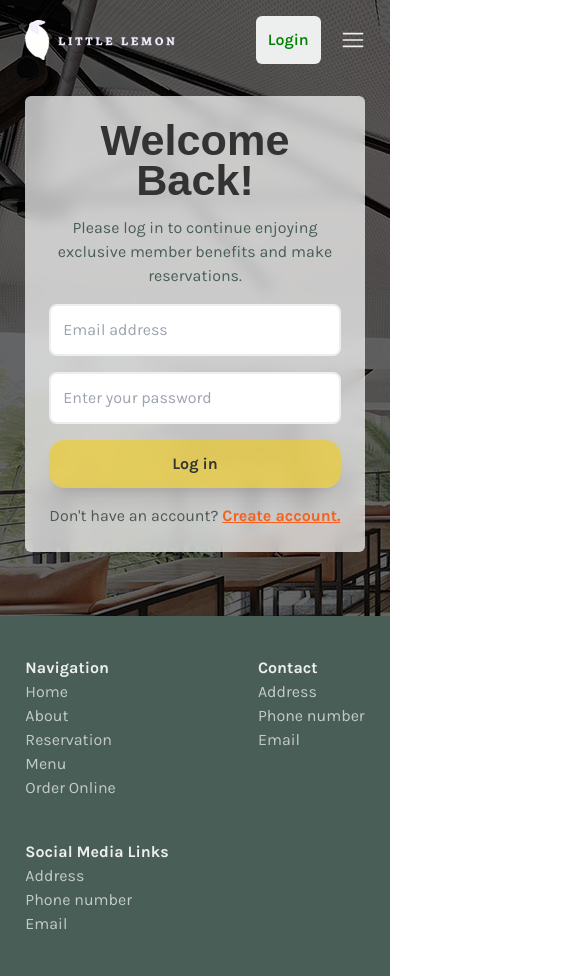
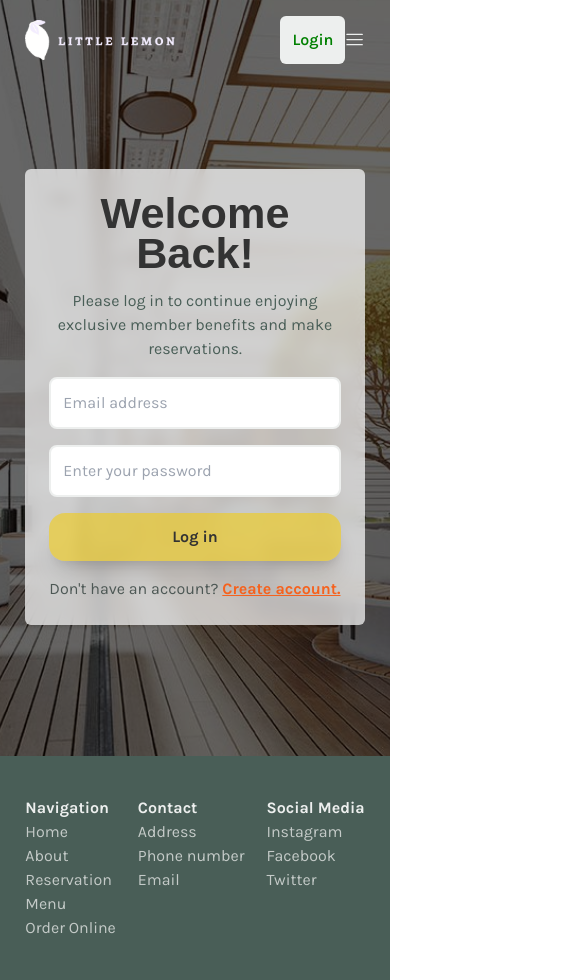
Before and after one commit to GoldieCodes/little-lemon-restaurant, a Next.js app: page /login in a window 390 px wide. Shown: the top 980 px of the page, 585 px wide, since content can reach past the window. Built offline with nearby package versions, Linux system fonts and the light colour scheme; no server answers; a web font is replaced by a local one.

Commit message:
fixed navbar responsiveness issues, font-sizing, button sizing

```diff
--- a/app/cart/page.jsx
+++ b/app/cart/page.jsx
@@ -3,6 +3,7 @@ import { CartContextParams } from "./CartContext"
 import Link from "next/link"
 import Image from "next/image"
 import { BsCartDash } from "react-icons/bs"
+import { GoTrash } from "react-icons/go"
 
 export default function Cart() {
   const {
@@ -19,7 +20,7 @@ export default function Cart() {
         <h1 className="text-2xl text-green">Your Cart</h1>
         {cartNumber > 0 ? (
           <button className="shadow-none rounded-lg px-6 mb-2">
-            <Link href="/menu">Continue shopping</Link>
+            <Link href="/menu">Back to shop</Link>
           </button>
         ) : null}
       </header>
@@ -39,7 +40,7 @@ export default function Cart() {
         ) : (
           cartData.map((menu) => (
             <article className="flex" key={menu.id}>
-              <div className="relative w-1/2 h-[30vh]">
+              <div className="relative w-1/2">
                 <Image
                   src={menu.img.src}
                   alt={menu.img.alt}
@@ -48,31 +49,31 @@ export default function Cart() {
                 />
               </div>
               <div className="bg-[white] w-1/2 shadow-md p-4 space-y-3 grid content-center">
-                <span className="flex justify-between">
+                <span className="md:flex justify-between">
                   <h4>{menu.title}</h4>
                   <p role="price-tag" className="price-tag">
                     ${menu.numOfOrderPrice}
                   </p>
                 </span>
                 <p className="line-clamp-2 text-sm">{menu.description}</p>
-                <div className="py-2 flex justify-between items-center">
-                  <button
-                    className="shadow-none bg-ash hover:bg-green/30 rounded-lg text-sm"
+                <div className="flex justify-between items-center">
+                  <span
+                    className="cursor-pointer text-dark/70 hover:text-[green] text-md md:text-lg"
                     onClick={() => removeFromCart(menu.id)}
                   >
-                    Remove item
-                  </button>
+                    <GoTrash />
+                  </span>
                   <p>
                     <span
                       onClick={() => decreaseOrderNum(menu.id)}
-                      className="cursor-pointer bg-pinkish/50 hover:bg-pinkish px-4 py-2 rounded-lg mr-4 ml-2"
+                      className="cursor-pointer bg-ash hover:bg-pinkish py-[0.2rem] px-[0.6rem] md:px-4 md:py-2 md:rounded-lg mr-4 ml-2"
                     >
                       -
                     </span>{" "}
                     <span className="font-bold">{menu.quantity} </span>
                     <span
                       onClick={() => increaseOrderNum(menu.id)}
-                      className="cursor-pointer bg-pinkish/50 hover:bg-pinkish px-4 py-2 rounded-lg ml-4"
+                      className="cursor-pointer bg-ash hover:bg-pinkish py-[0.2rem] px-[0.6rem] md:px-4 md:py-2 md:rounded-lg ml-4"
                     >
                       +
                     </span>
--- a/app/globals.css
+++ b/app/globals.css
@@ -27,7 +27,7 @@ p {
   @apply text-base font-bold text-brownish;
 }
 button {
-  @apply bg-yellow/60 text-sm md:text-[1.1rem] text-dark hover:bg-yellow active:translate-y-1 transition-all font-bold rounded-2xl py-3 px-4 shadow-xl;
+  @apply bg-yellow/60 text-[1rem] md:text-[1.1rem] text-dark hover:bg-yellow active:translate-y-1 transition-all font-bold rounded-2xl py-3 px-4 shadow-xl;
 }
 footer > main a,
 footer > main p {
@@ -58,13 +58,16 @@ section.wrapper {
   @apply !text-[green];
 }
 .slick-dots {
-  @apply !bottom-[-45px];
+  @apply !bottom-[-25px];
 }
-.slick-slide {
-  @apply !pr-8;
+.slick-list {
+  @apply !p-4;
 }
-.slick-slide:last-child {
-  @apply !pr-0;
+.slick-track {
+  @apply !flex !gap-8;
+}
+.slick-slide > div {
+  @apply !h-[52vh];
 }
 .slick-prev:before,
 .slick-next:before {
--- a/app/layout.js
+++ b/app/layout.js
@@ -30,11 +30,8 @@ export const metadata = {
 
 export default function RootLayout({ children }) {
   return (
-    <html
-      lang="en"
-      className={`${karla.variable} ${markazi.variable} overflow-x-hidden`}
-    >
-      <body>
+    <html lang="en" className={`${karla.variable} ${markazi.variable}`}>
+      <body className="overflow-x-hidden">
         <link rel="icon" href="/dish_icon.svg" sizes="any" />
         <LoginChecker>
           <CartContext>
--- a/app/login/page.jsx
+++ b/app/login/page.jsx
@@ -59,7 +59,7 @@ export function LogOutBtn({ hideLogOutBtn }) {
 
   return (
     <button
-      className={`absolute top-12 z-50 py-[6px] px-6 bg-pinkish hover:bg-yellow ${
+      className={`absolute top-12 z-50 py-[6px] bg-pinkish hover:bg-yellow ${
         hideLogOutBtn ? "invisible" : "visible"
       }`}
       onClick={() => SignOut()}
--- a/components/Background.jsx
+++ b/components/Background.jsx
@@ -7,9 +7,9 @@ export default function Background({ children }) {
 
   return (
     <div
-      className={`relative w-full h-full ${
+      className={`relative w-full h-full pt-[12vh] overflow-x-hidden ${
         pageUrl
-          ? "bg-[url('/restaurant.jpg')] bg-[black]/60 bg-blend-overlay"
+          ? "bg-[url('/restaurant.jpg')] bg-[black]/60 bg-blend-overlay bg-cover bg-center"
           : "bg-ash/35"
       }`}
     >
--- a/components/Footer.jsx
+++ b/components/Footer.jsx
@@ -43,13 +43,13 @@ export default function Footer() {
           </p>
         </nav>
         <nav className="">
-          <h6>Social Media Links</h6>
+          <h6>Social Media</h6>
           <p className="text-sm">
-            Address
+            Instagram
             <br />
-            Phone number
+            Facebook
             <br />
-            Email
+            Twitter
           </p>
         </nav>
       </main>
--- a/components/LoginOrCreateAccountTemplate.jsx
+++ b/components/LoginOrCreateAccountTemplate.jsx
@@ -44,8 +44,8 @@ export default function LoginOrCreateAccountTemplate({
   const router = useRouter()
 
   return (
-    <main className="min-h-[50vh] wrapper">
-      <div className="lg:w-2/3 mt-4 md:mt-10 mx-auto bg-[white]/70 rounded-md p-6 md:p-12 backdrop-blur-[7px]">
+    <main className="min-h-[70vh] flex items-center wrapper">
+      <div className="lg:w-2/3 md:mt-8 mx-auto bg-[white]/70 rounded-md p-6 md:p-12 backdrop-blur-[7px]">
         <h1 className="mb-4 font-bold text-2xl text-dark text-center leading-10">
           {heading}
         </h1>
--- a/components/Nav.jsx
+++ b/components/Nav.jsx
@@ -14,9 +14,26 @@ import { useMediaQuery } from "react-responsive"
 
 export default function Nav() {
   const currentPath = usePathname()
+  const [hasScrolled, setHasScrolled] = useState(false)
+
+  useEffect(() => {
+    const handleScroll = () => {
+      setHasScrolled(window.scrollY > 50)
+    }
+
+    window.addEventListener("scroll", handleScroll)
+    return () => window.removeEventListener("scroll", handleScroll)
+  }, [])
 
   return (
-    <header className="wrapper flex justify-between items-center py-4">
+    <header
+      className={`fixed top-0 left-0 right-0 z-50 transition-all ${
+        hasScrolled
+          ? "bg-[white]/80 backdrop-blur-md shadow-md py-2"
+          : "bg-transparent py-4"
+      }`}
+    >
+      <div className="wrapper flex justify-between items-center">
         <Link href="/">
           {currentPath === "/login" || currentPath === "/create-account" ? (
             <Image
@@ -34,8 +51,8 @@ export default function Nav() {
             />
           )}
         </Link>
-
         <NavLinks />
+      </div>
     </header>
   )
 }
@@ -45,8 +62,8 @@ export const NavLinks = () => {
   const [hideLogOutBtn, setLogOutBtn] = useState(true)
   const userParams = LoggedinUserParams()
   const { cartNumber, newItemAdded } = CartContextParams(null)
-  const [toggleMenu, setToggleMenu] = useState()
-  const isMobile = useMediaQuery({ maxWidth: 800 })
+  const [hideMenu, setHideMenu] = useState()
+  const isMobile = useMediaQuery({ maxWidth: 1024 })
 
   //I used useEffect here because the UI was always showing the logout button whenever a new login is done
   //So the useEffect here always fires whenever the currentUser state changes, to hide the button (in case it is not hidden)
@@ -56,18 +73,18 @@ export const NavLinks = () => {
   }, [userParams.currentUser])
 
   useEffect(() => {
-    if (isMobile) setToggleMenu(true)
-    else setToggleMenu(false)
-  }, [isMobile])
+    if (isMobile) setHideMenu(true)
+    else setHideMenu(false)
+  }, [isMobile, currentPath])
 
   return (
     <nav className="font-semibold text-sm font-sans text-green flex items-center">
       <div
-        className={` ${isMobile ? "mobileNav" : null} ${
-          toggleMenu ? "left-full opacity-0" : "left-0 opacity-100"
+        className={` ${isMobile && "mobileNav"} ${
+          hideMenu ? "left-full opacity-0" : "left-0 opacity-100"
         } ${
           currentPath === "/login" || currentPath === "/create-account"
-            ? "!bg-green/60"
+            ? "!bg-dark/60"
             : null
         }`}
       >
@@ -151,7 +168,7 @@ export const NavLinks = () => {
           <span className="p-3 relative">
             <Link
               href="/cart"
-              className={`text-lg
+              className={`text-base md:text-lg
             ${
               currentPath === "/cart"
                 ? "activeNav"
@@ -171,7 +188,7 @@ export const NavLinks = () => {
                   className={`absolute leading-[1] rounded-full ${
                     newItemAdded
                       ? "animate-ping absolute inline-flex h-full w-full text-[0px] p-[0.3rem] bg-orange opacity-75"
-                      : "-top-1 text-xs py-[0.3rem] px-[0.4rem] bg-[#fcd860e7]"
+                      : "-top-1 font-bold text-xs px-[4px] py-[2px] md:py-[0.3rem] md:px-[0.4rem] bg-dark/80 text-[white]"
                   }`}
                 >
                   {cartNumber}
@@ -183,16 +200,17 @@ export const NavLinks = () => {
             ) : null}
           </span>
 
-          <div
-            className="relative group inline-block min-w-32 p-3"
-            onMouseLeave={() => setLogOutBtn(true)}
-          >
+          <div className="relative group inline-block p-3">
             <p
-              className=" flex items-center gap-1 cursor-pointer text-sm font-sans text-green"
-              onMouseEnter={() => setLogOutBtn(false)}
+              className="text-xs flex items-center gap-1 cursor-pointer md:text-sm font-sans text-green"
+              onClick={() => setLogOutBtn(!hideLogOutBtn)}
             >
               Hi, {userParams.username}{" "}
-              <span className="group-hover:rotate-180 transition-all duration-300">
+              <span
+                className={`${
+                  !hideLogOutBtn && "rotate-180"
+                } transition-all duration-300`}
+              >
                 <FaCaretDown />
               </span>
             </p>
@@ -217,14 +235,14 @@ export const NavLinks = () => {
       )}
       {isMobile ? (
         <span
-          className={`ml-5 text-lg cursor-pointer ${
+          className={`text-base cursor-pointer ${
             currentPath === "/login" || currentPath === "/create-account"
               ? "loginNav"
               : null
           }`}
-          onClick={() => setToggleMenu(!toggleMenu)}
+          onClick={() => setHideMenu(!hideMenu)}
         >
-          {toggleMenu ? <RxHamburgerMenu /> : <MdClose />}
+          {hideMenu ? <RxHamburgerMenu /> : <MdClose />}
         </span>
       ) : null}
     </nav>
--- a/components/Reviews.jsx
+++ b/components/Reviews.jsx
@@ -83,7 +83,7 @@ export default function Reviews() {
   const testimonials = customerReviews.map((review) => (
     <article
       key={review.pic}
-      className="bg-ash/5 px-5 pt-7 rounded-lg space-y-4 h-[55vh] shadow-md"
+      className="h-full bg-ash/5 p-4 rounded-lg space-y-4 shadow-md"
     >
       <div className="grid justify-center">{review.rating}</div>
       <div className="flex justify-around items-center">
@@ -133,20 +133,13 @@ export default function Reviews() {
         breakpoint: 1024,
         settings: {
           slidesToShow: 2,
-          slidesToScroll: 1,
-          dots: true,
         },
       },
       {
         breakpoint: 600,
         settings: {
           slidesToShow: 1,
-          slidesToScroll: 1,
-          initialSlide: 1,
-          speed: 3000,
           autoplaySpeed: 5000,
-          nextArrow: "",
-          prevArrow: "",
         },
       },
     ],
```
Lines whose indentation alone changed are shown as unchanged.
